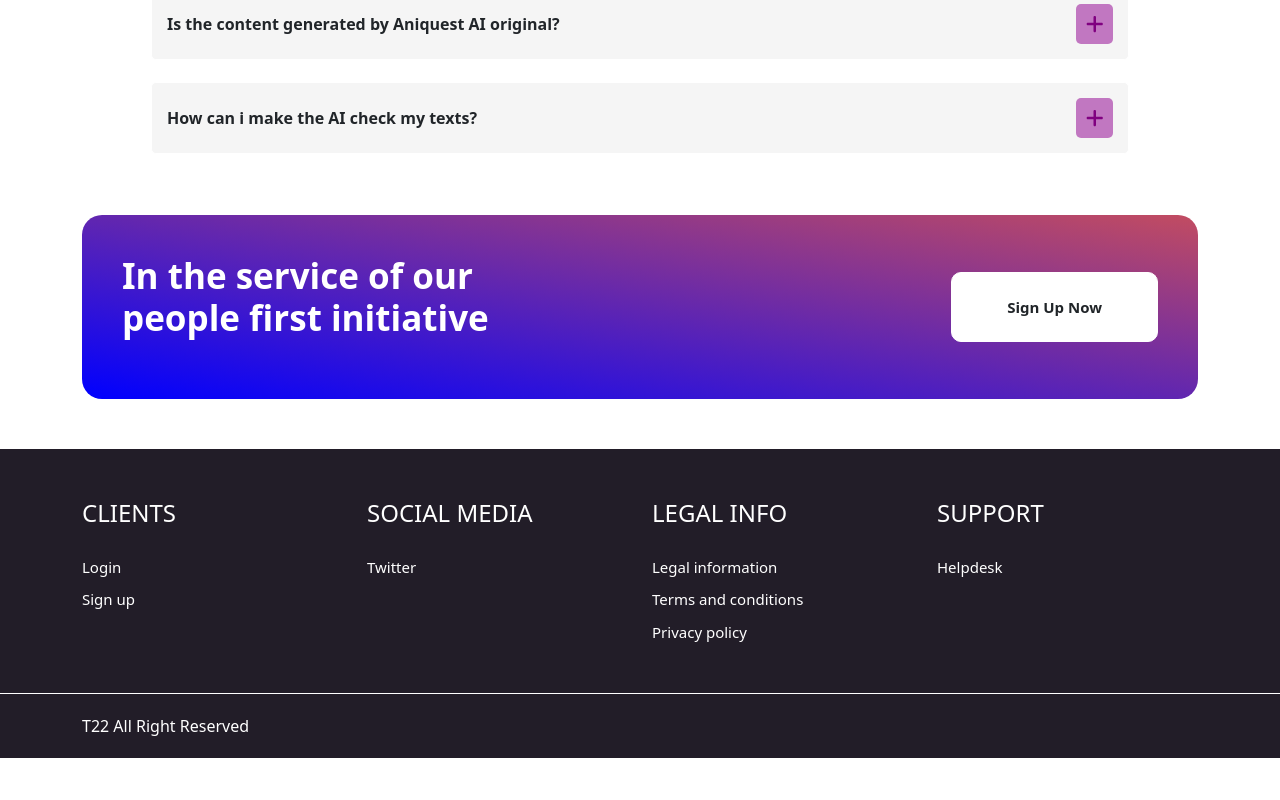
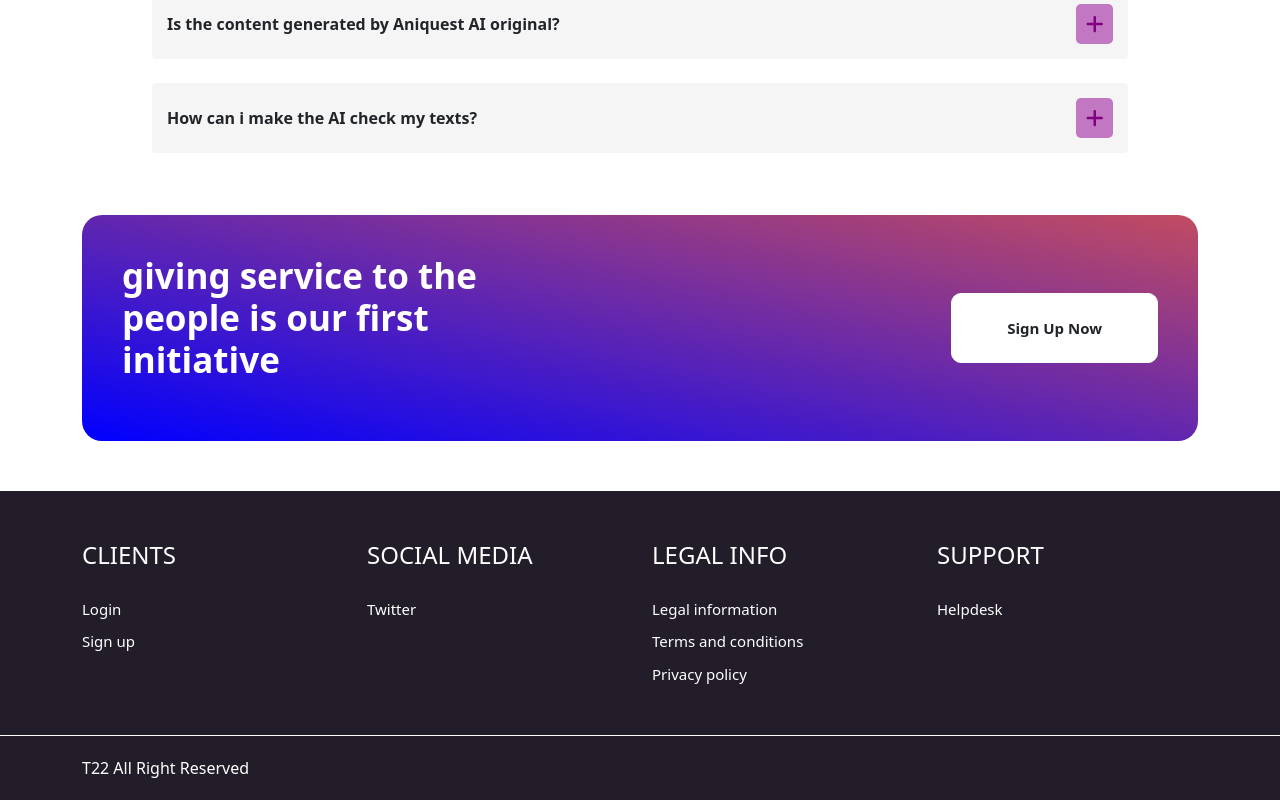
Before and after one commit to sadam-codes/Landing-pages, a React (Create React App) app: page /pricing in a window 1280 px wide. Shown: the part 1665-2465 px from the top of the page. Before the commit the page ends 2423 px from the top, so only its background shows below. Built offline with nearby package versions, Linux system fonts and the light colour scheme; a web font is replaced by a local one.

Commit message:
Update Services.jsx

```diff
--- a/src/pages/components2/Services.jsx
+++ b/src/pages/components2/Services.jsx
@@ -6,7 +6,7 @@ function Services() {
     <div className="container">
       <div className="index-section">
         <div className="services">
-          <h1>In the service of our people first initiative</h1>
+          <h1>giving service to the people is our first initiative</h1>
           <button className="services-button mx-auto btn-outline-success text-dark">
             Sign Up Now
           </button>
```
